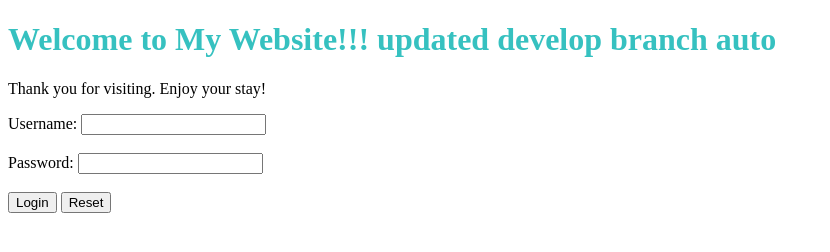
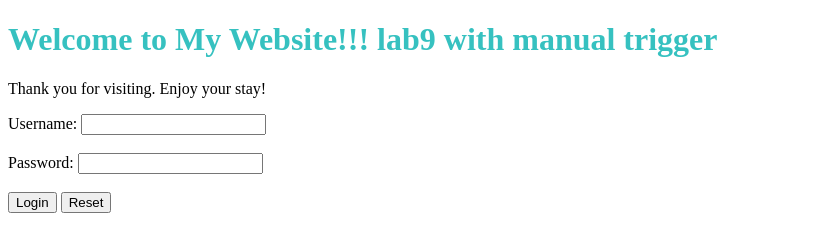
Before and after one commit to quan0401/ecs-ecr-jenkins-node, a website: page public/index.html in a window 1280 px wide. Shown: the whole page, without its empty margins (0-830 px from the left). Drawn offline with Linux system fonts and the light colour scheme.

Commit message:
lab9 manual trigger

```diff
--- a/public/index.html
+++ b/public/index.html
@@ -7,7 +7,7 @@
 
 <body>
     <h1 id="welcome" style="color: #36c1c0">
-        Welcome to My Website!!! updated develop branch auto
+        Welcome to My Website!!! lab9 with manual trigger
     </h1>
     <p>Thank you for visiting. Enjoy your stay!</p>
 
```
